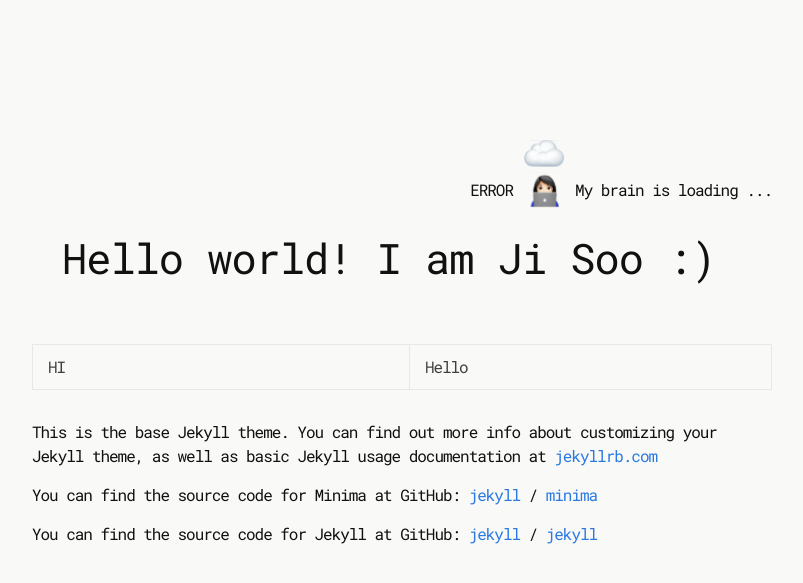
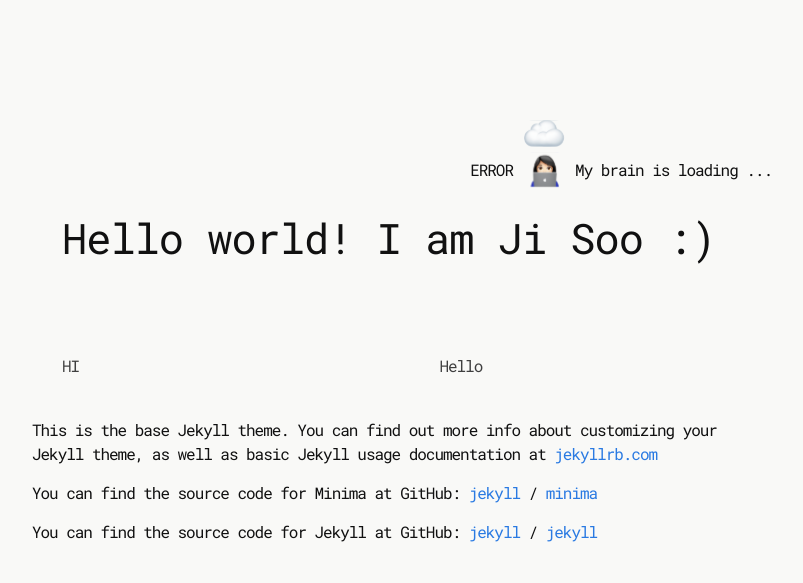
Before and after one commit to simplewhite9/simplewhite9.github.io, a Jekyll site: the page built from _pages/index.markdown, in a window 1280 px wide. Shown: the top 583 px of the page, without its empty margins (238-1041 px from the left). Built offline with Jekyll 4.4.1, drawn with Linux system fonts in a browser that asks for light colours.

Commit message:
update index.css

```diff
--- a/assets/index.css
+++ b/assets/index.css
@@ -13,7 +13,7 @@
 
 
 .post-header{
-    margin-top: 110px;
+    margin-top: 90px;
     margin-left:30px;
 }
 
@@ -28,6 +28,63 @@
     margin-bottom:-12px;
 }
 
-.content-table{
-    margin-top: 65px;
+table.content-table{
+    margin-top: 85px;
+    border:none;
 }
+
+.content-table td{
+    vertical-align: top;
+    border:none;
+    padding-left: 30px;
+}
+
+.category{
+    font-weight: 700;
+}
+
+a.category{
+    text-decoration: none;
+    color:black;
+}
+
+a.category:hover{
+    text-decoration: underline;
+}
+
+div.block{
+    margin-top: 28px;
+}
+
+#svg-insta{
+    margin-top:3px;
+    margin-left:-4px;
+}
+
+#svg-git{
+    margin-left:4px;
+    margin-top: 3px;
+}
+
+a.study-link, a.hobby-link{
+    text-decoration: none;
+    color: black;
+}
+
+a.study-link:hover{
+    font-weight:600;
+    color: #83a384;
+    text-decoration: underline;
+    cursor:pointer;
+}
+
+a.hobby-link:hover{
+    font-weight:600;
+    color: #18A0A0;
+    text-decoration: underline;
+    cursor:pointer;
+}
+
+svg#svg-insta:hover{
+    fill: #18A0A0;
+}
```
